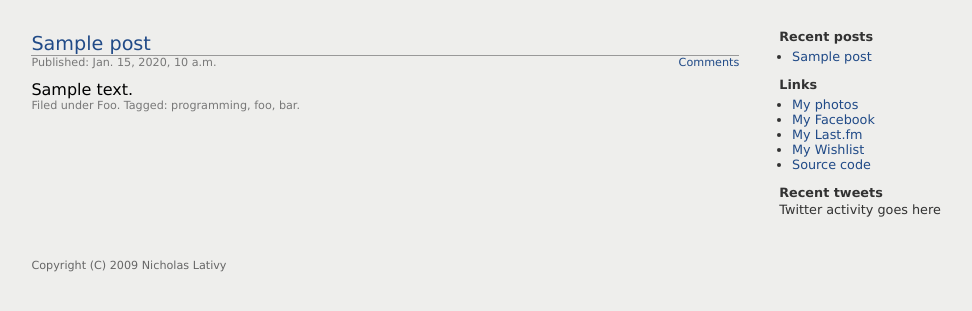
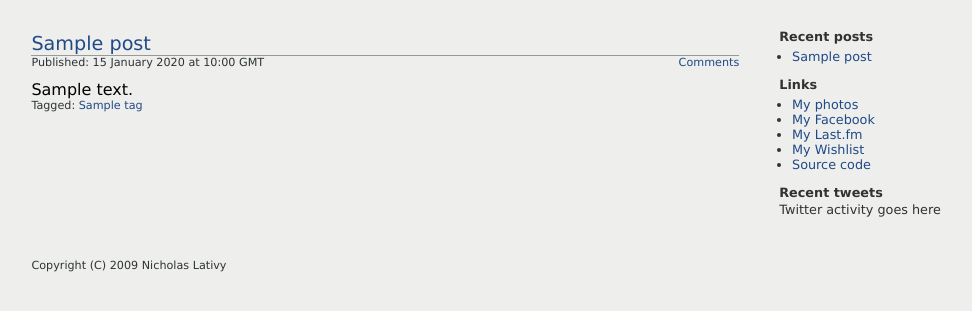
Before and after one commit to nlativy/scritti, a Django app: template templates/posts/index.html in a window 1280 px wide. Shown: the part 44-355 px from the top of the page, without its empty margins (103-1075 px from the left). Run offline with Django 3.2, Linux system fonts and the light colour scheme; the template is opened without the code that fills it: most values are stand-ins (such as "Sample title", 1, 10 or a date in 2020).

Commit message:
Add tagging and make a start at getting pagination working.

```diff
--- a/posts/admin.py
+++ b/posts/admin.py
@@ -3,7 +3,7 @@ from django.contrib import admin
 
 class PostAdmin(admin.ModelAdmin):
     fieldsets = [
-            ('Post',                {'fields': ['title', 'body']}),
+            ('Post',                {'fields': ['title', 'body', 'tags']}),
             #('Date information',    {'fields': ['pub_date'], 'classes': ['collapse']}),
             ('Slug',                {'fields': ['slug']}),
         ]
--- a/settings.py
+++ b/settings.py
@@ -84,6 +84,7 @@ INSTALLED_APPS = (
     'django.contrib.sites',
     'django.contrib.admin',
     'django.contrib.markup',
+    'tagging',
     'scritti.posts',
 )
 
--- a/site_media/main.css
+++ b/site_media/main.css
@@ -77,7 +77,7 @@ a:hover {
     padding-top: 30px;
     text-align: left;
     font-size: 0.7em;
-    color: #666666;
+    color: #2e3436;
 }
 
 h1 {
@@ -165,7 +165,7 @@ pre {
 
 .post .info {
     font-size: 0.7em;
-    color: #787878;
+    color: #2e3436;
 }
 
 .post .info .date {
@@ -178,7 +178,7 @@ pre {
 
 .post .meta {
     font-size: 0.7em;
-    color: #787878;
+    color: #2e3436;
 }
 
 .post .content {
--- a/templates/posts/index.html
+++ b/templates/posts/index.html
@@ -12,19 +12,27 @@
     <div id="header"><h1>{{site_name}}</h1></div>
     <div id="main">
         <div id="content">
-            {% if latest_posts %}
-                {% for post in latest_posts %}
+            {% if posts.object_list %}
+                {% for post in posts.object_list %}
                     <div class="post">
                         <h2><a href="{{post.get_absolute_url}}">{{post.title}}</a></h2>
                         <div class="info">
-                            <span class="date">Published: {{post.pub_date}}</span>
+                            <span class="date">Published: {{post.pub_date|date:"j F Y \a\t H:i T"}}</span>
                             <span class="details"><a href="{{post.get_absolute_url}}">Comments</a></span>
                         </div>
                         <div class="content">
                         {{post.body_html|safe}}
                         </div>
                         <div class="meta">
-                        Filed under Foo. Tagged: programming, foo, bar.
+                        {% if post.get_tags %}
+                        Tagged:
+                        {% for tag in post.get_tags %}
+                            <!-- TODO: do not have tag URL hardcoded here -->
+                            <a href="/tag/{{tag.name}}">{{tag.name}}</a>{% if not forloop.last %}, {%endif%}
+                        {%endfor%}
+                        {% else %}
+                        Not tagged.
+                        {% endif %}
                         </div>
                     </div>
                 {% endfor %}
@@ -35,9 +43,9 @@
         <div id="sidebar">
             <div class="widget">
                 <h3>Recent posts</h3>
-                {% if latest_posts %}
+                {% if posts.object_list %}
                     <ul>
-                    {% for post in latest_posts %}
+                    {% for post in posts.object_list %}
                         <li><a href="{{post.get_absolute_url}}">{{post.title}}</a></li>
                     {% endfor %}
                     </ul>
@@ -61,7 +69,19 @@
             </div>
         </div>
     </div>
-    <div id="footer">Copyright (C) 2009 Nicholas Lativy</div>
+    <div id="footer">
+        <div class="pagination">
+        {% if posts.has_previous %}
+        <a href="{% url index_page posts.previous_page_number %}">newer entries</a>
+        {% endif %}
+        {% if posts.has_next %}
+        <a href="{% url index_page posts.next_page_number %}">older entries</a>
+        {% endif %}
+        </div>
+        <div class="copyright">
+            Copyright (C) 2009 Nicholas Lativy
+        </div>
+    </div>
 </div>
 </body>
 </html>
--- a/urls.py
+++ b/urls.py
@@ -17,7 +17,10 @@ urlpatterns = patterns('',
     # Uncomment the next line to enable the admin:
     (r'^admin/(.*)', admin.site.root),
     (r'^$', 'scritti.posts.views.index'),
+    url(r'^page/(?P<page>\d+)$', 'scritti.posts.views.index', name='index_page'),
     url(r'^articles/(?P<post_slug>.*)/$', 'scritti.posts.views.detail', name='post_view'),
+    url(r'^tag/(?P<tag_name>.*)/$', 'scritti.posts.views.tagged', name="tag_view"),
+    url(r'^tag/(?P<tag_name>.*)/(?P<page>\d+)$', 'scritti.posts.views.tagged', name="tag_page"),
 )
 
 if settings.DEBUG:
```
Also changed, not shown: posts/models.py (+10 -0 lines), posts/views.py (+27 -3 lines), utils.py (+6 -3 lines).
